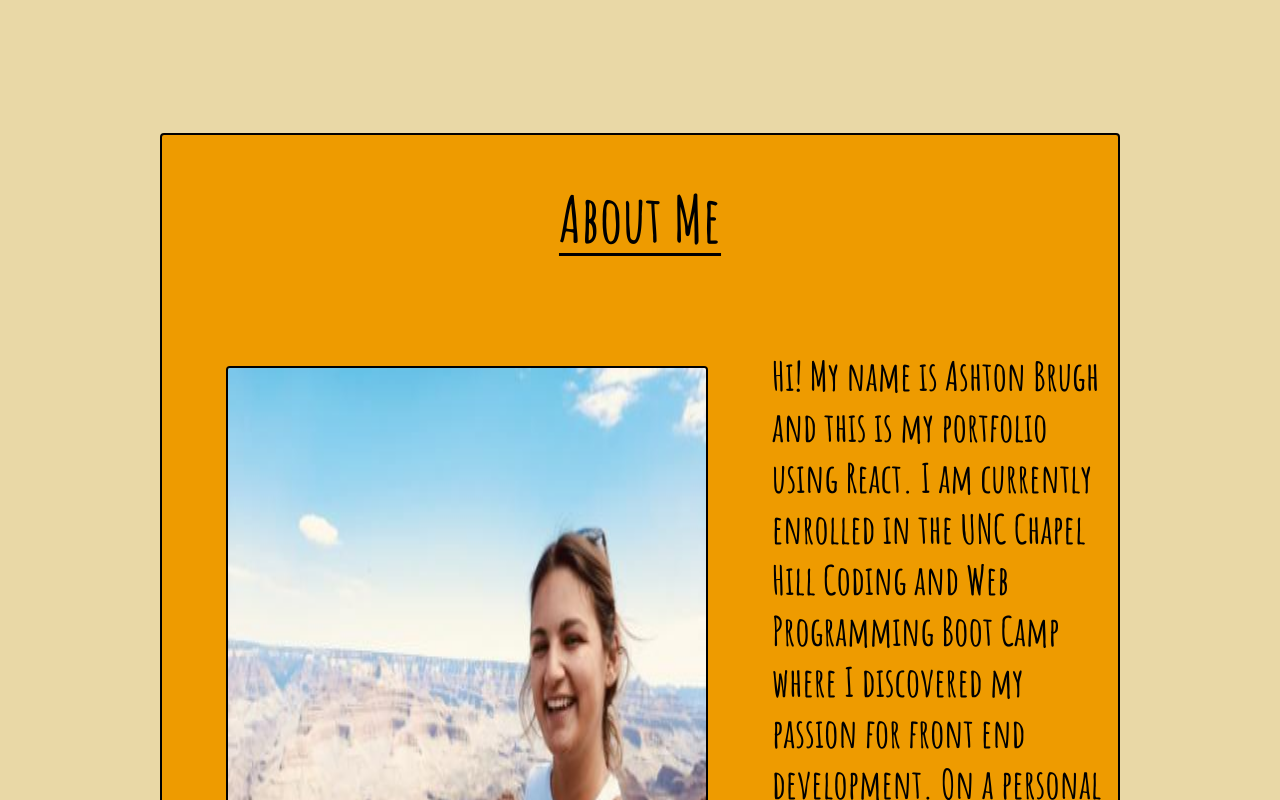
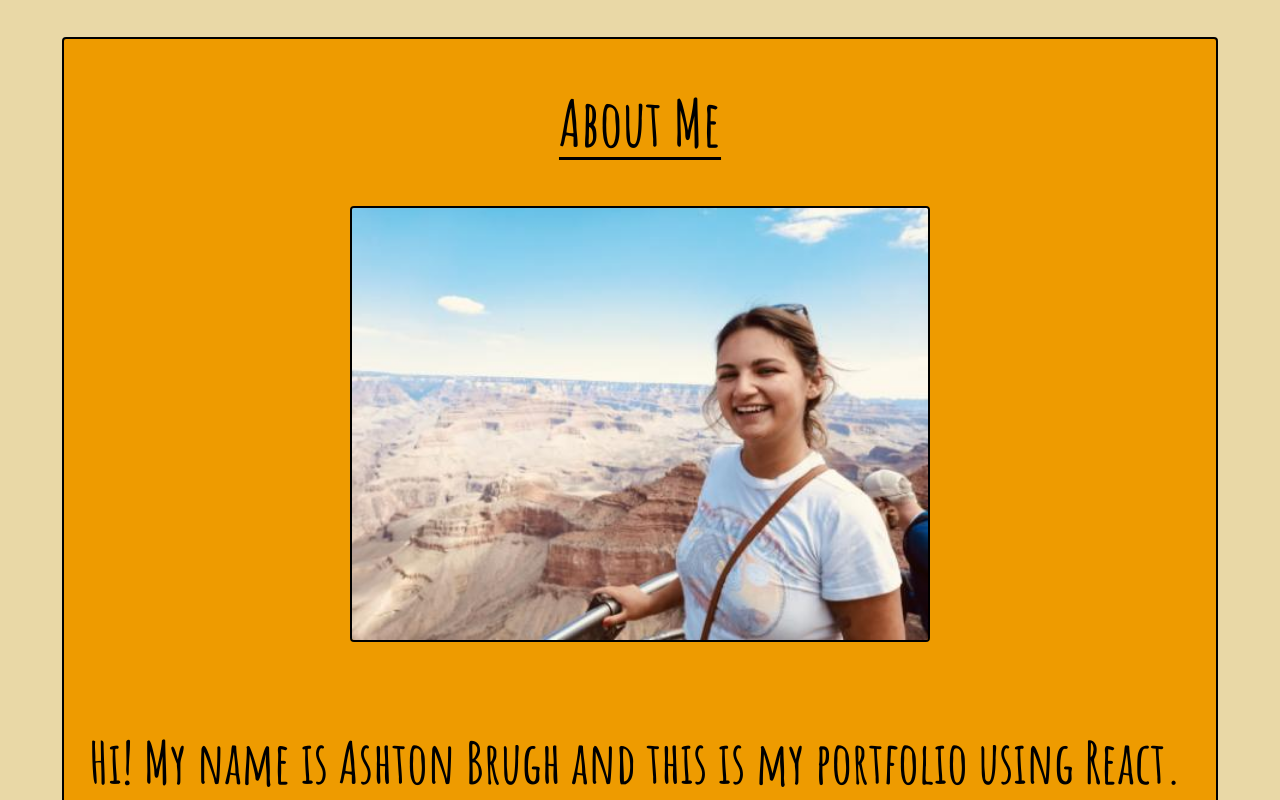
Before and after one commit to AshtonBrugh/react-portfolio, a React (Create React App) app: page / in a window 1280 px wide. Shown: the part 420-1220 px from the top of the page. Built offline with nearby package versions, Linux system fonts and the light colour scheme; a web font is replaced by a local one.

Commit message:
fixed sizes on containers

```diff
--- a/src/App.css
+++ b/src/App.css
@@ -44,21 +44,26 @@ body {
 
 .container-contact {
   background-color: #94D2BD;
-  margin: 20vh;
+  margin: auto;
+  margin-top: 8vh;
   display: flex;
   justify-content: center;
   border: 2.7px solid;
   border-radius: 4px;
+  width: 90%;
+
 }
 
 .container-about {
   background-color: #EE9B00;
-  margin: 20vh;
   display: flex;
   flex-direction: column;
-  justify-content: center;
+  align-items: center;
   border: 2.7px solid;
   border-radius: 4px;
+  width: 90%;
+  margin: auto;
+  margin-top: 8vh;
 }
 
 .form {
@@ -112,13 +117,17 @@ body {
 
 .about {
   display: flex;
+  flex-direction: column;
+  align-items: center;
+
 }
 
 .portrait {
   border: solid 2px black;
   border-radius: 4px;
-  margin: 5vw;
   display: flex;
+  height: 50%;
+  width: 50%;
 }
 
 .about-header {
@@ -133,7 +142,6 @@ body {
 }
 
 .about-text {
-font-size: 5vh;
-margin-top: 6vh;
-margin-right: 1vw;
+font-size: 4.5vw;
+padding: 2vw;
 }
--- a/src/components/About.js/index.js
+++ b/src/components/About.js/index.js
@@ -8,7 +8,6 @@ function About () {
             <img
             alt="the developer at the grand canyon"
             src={portrait} className="portrait"
-            style={{ width: "50%" }}
             ></img>
             <p className="about-text">Hi! My name is Ashton Brugh and this is my portfolio using React.
             I am currently enrolled in the UNC Chapel Hill Coding and Web Programming Boot Camp where I discovered
```
